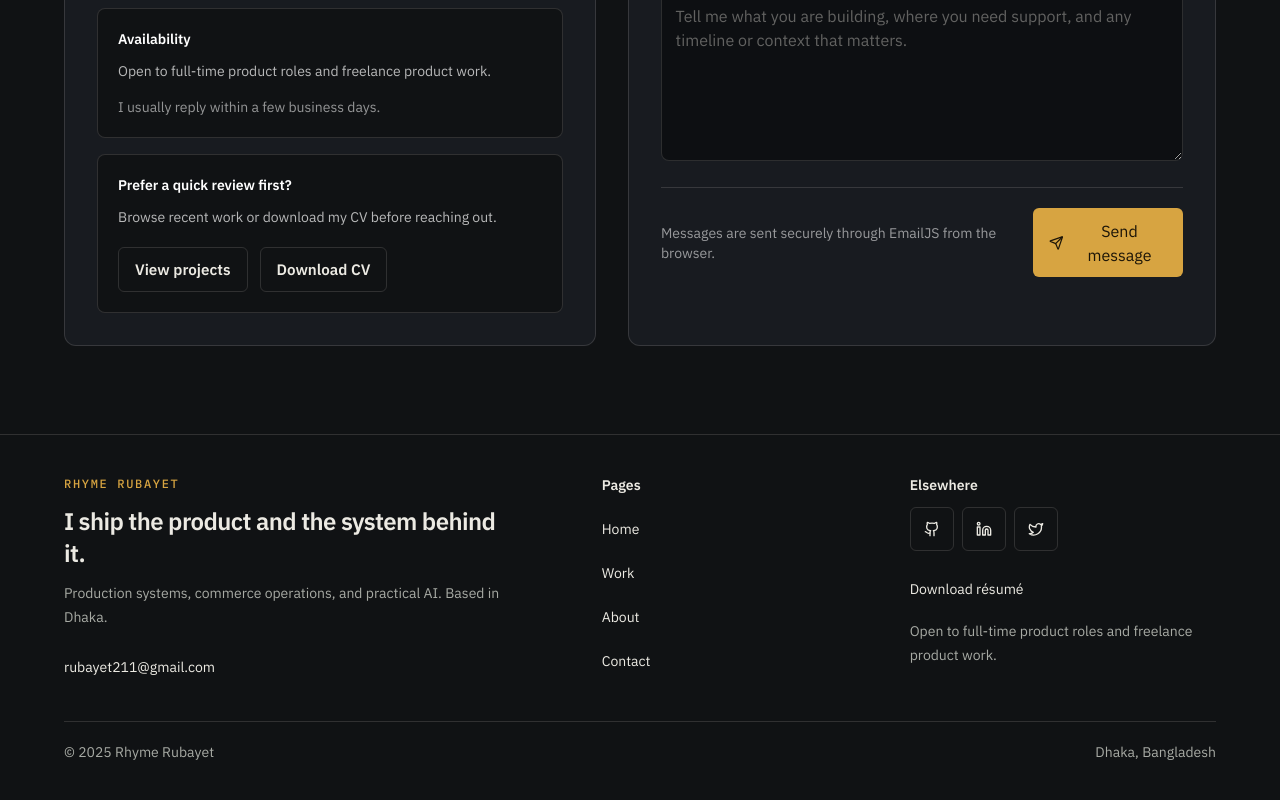
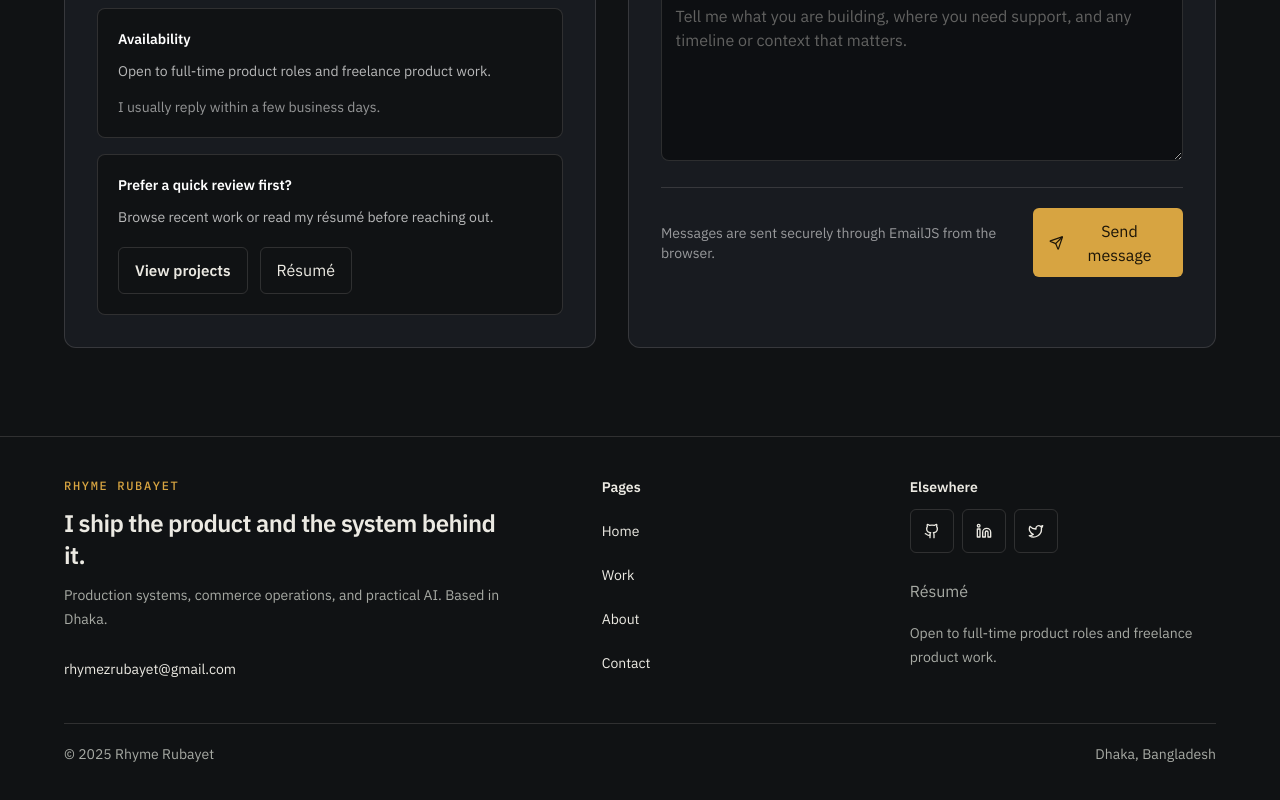
Before and after one commit to rubayet211/portfolio, a Next.js app: page /contact in a window 1280 px wide. Shown: the part 568-1368 px from the top of the page. Built offline with nearby package versions, Linux system fonts and the light colour scheme; no server answers.

Commit message:
Open the latest résumé in a preview and update the contact email.
Serve Rhyme_Rubayet_CV_Latest.pdf from the résumé controls, and use rhymezrubayet@gmail.com everywhere the site shows an address.

```diff
--- a/src/app/about/page.jsx
+++ b/src/app/about/page.jsx
@@ -1,5 +1,6 @@
 import Image from "next/image";
 import ExperienceList from "@/components/ExperienceList";
+import ResumeLink from "@/components/ResumeLink";
 import { siteContent } from "@/content/site";
 import { buildPageMetadata } from "@/lib/metadata";
 
@@ -33,9 +34,7 @@ export default function AboutPage() {
                 </li>
               ))}
             </ul>
-            <a href={siteContent.person.resumePath} download className="secondary-button mt-8">
-              Download résumé
-            </a>
+            <ResumeLink className="secondary-button mt-8">Résumé</ResumeLink>
           </div>
 
           <figure className="lg:pt-14">
--- a/src/app/page.js
+++ b/src/app/page.js
@@ -2,6 +2,7 @@ import Link from "next/link";
 import FeaturedProject from "@/components/FeaturedProject";
 import ExperienceList from "@/components/ExperienceList";
 import SectionHeading from "@/components/SectionHeading";
+import ResumeLink from "@/components/ResumeLink";
 import { siteContent } from "@/content/site";
 
 const rangeLabels = [
@@ -33,9 +34,7 @@ export default function HomePage() {
               <Link href={siteContent.hero.secondaryCta.href} className="secondary-button">
                 {siteContent.hero.secondaryCta.label}
               </Link>
-              <a href={siteContent.person.resumePath} download className="secondary-button">
-                Download résumé
-              </a>
+              <ResumeLink className="secondary-button">Résumé</ResumeLink>
             </div>
             <div className="mt-6 flex flex-wrap gap-x-5 gap-y-2 text-sm">
               {siteContent.socialLinks.map((link) => (
--- a/src/components/ContactForm.jsx
+++ b/src/components/ContactForm.jsx
@@ -9,6 +9,7 @@ import {
   getContactSubmissionState,
   validateContactForm,
 } from "@/lib/contactForm";
+import ResumeLink from "@/components/ResumeLink";
 import { siteContent } from "@/content/site";
 
 const fieldNames = ["from_name", "from_email", "subject", "message"];
@@ -214,15 +215,13 @@ export default function ContactForm() {
           <div className="rounded-lg border border-line bg-background p-5">
             <p className="text-sm font-semibold text-white">Prefer a quick review first?</p>
             <p className="mt-2 text-sm leading-7 text-white/70">
-              Browse recent work or download my CV before reaching out.
+              Browse recent work or read my résumé before reaching out.
             </p>
             <div className="mt-4 flex flex-wrap gap-3">
               <Link href="/projects" className="secondary-button">
                 View projects
               </Link>
-              <a href={siteContent.person.resumePath} download className="secondary-button">
-                Download CV
-              </a>
+              <ResumeLink className="secondary-button">Résumé</ResumeLink>
             </div>
           </div>
         </div>
--- a/src/components/Footer.jsx
+++ b/src/components/Footer.jsx
@@ -1,6 +1,7 @@
 import Link from "next/link";
 import { Github, Linkedin, Twitter } from "lucide-react";
 import { navigationItems, siteContent } from "@/content/site";
+import ResumeLink from "@/components/ResumeLink";
 
 const socialIcons = {
   GitHub: Github,
@@ -60,9 +61,9 @@ export default function Footer() {
                 );
               })}
             </div>
-            <a href={siteContent.person.resumePath} download className="mt-4 inline-flex min-h-11 items-center text-sm text-muted hover:text-foreground">
-              Download résumé
-            </a>
+            <ResumeLink className="mt-4 inline-flex min-h-11 items-center border-0 bg-transparent text-left text-sm text-muted hover:text-foreground">
+              Résumé
+            </ResumeLink>
             <p className="mt-2 text-sm leading-6 text-muted">{siteContent.person.availability}</p>
           </div>
         </div>
--- a/src/components/Header.jsx
+++ b/src/components/Header.jsx
@@ -6,6 +6,7 @@ import Image from "next/image";
 import { Menu, X } from "lucide-react";
 import { usePathname } from "next/navigation";
 import { navigationItems, siteContent } from "@/content/site";
+import ResumeLink from "@/components/ResumeLink";
 
 const primaryNavigation = navigationItems.filter((item) => item.href !== "/contact");
 
@@ -92,9 +93,7 @@ export default function Header() {
           </nav>
 
           <div className="hidden items-center gap-3 lg:flex">
-            <a href={siteContent.person.resumePath} download className="secondary-button">
-              Résumé
-            </a>
+            <ResumeLink className="secondary-button">Résumé</ResumeLink>
             <Link href="/contact" className="primary-button">
               Contact
             </Link>
@@ -130,9 +129,9 @@ export default function Header() {
                 </Link>
               );
             })}
-            <a href={siteContent.person.resumePath} download className="px-1 py-4 text-base text-foreground">
-              Download résumé
-            </a>
+            <ResumeLink className="border-0 bg-transparent px-1 py-4 text-left text-base text-foreground">
+              Résumé
+            </ResumeLink>
           </nav>
         </div>
       ) : null}
--- /dev/null
+++ b/src/components/ResumeLink.jsx
@@ -0,0 +1,101 @@
+"use client";
+
+import { useCallback, useEffect, useId, useRef, useState } from "react";
+import { createPortal } from "react-dom";
+import { siteContent } from "@/content/site";
+
+export default function ResumeLink({ className, children }) {
+  const [open, setOpen] = useState(false);
+  const close = useCallback(() => setOpen(false), []);
+
+  return (
+    <>
+      <button type="button" className={className} onClick={() => setOpen(true)}>
+        {children}
+      </button>
+      {open ? createPortal(<ResumeDialog onClose={close} />, document.body) : null}
+    </>
+  );
+}
+
+function ResumeDialog({ onClose }) {
+  const titleId = useId();
+  const dialogRef = useRef(null);
+  const closeRef = useRef(null);
+  const { name, resumePath, resumeDownloadName } = siteContent.person;
+
+  useEffect(() => {
+    const previouslyFocused = document.activeElement;
+    const previousOverflow = document.body.style.overflow;
+    document.body.style.overflow = "hidden";
+    closeRef.current?.focus();
+
+    const onKeyDown = (event) => {
+      if (event.key === "Escape") {
+        onClose();
+        return;
+      }
+
+      if (event.key !== "Tab" || !dialogRef.current) {
+        return;
+      }
+
+      const focusable = [...dialogRef.current.querySelectorAll("a, button")];
+      const first = focusable[0];
+      const last = focusable[focusable.length - 1];
+
+      if (!first || !last) {
+        return;
+      }
+
+      if (event.shiftKey && document.activeElement === first) {
+        event.preventDefault();
+        last.focus();
+      } else if (!event.shiftKey && document.activeElement === last) {
+        event.preventDefault();
+        first.focus();
+      }
+    };
+
+    document.addEventListener("keydown", onKeyDown);
+
+    return () => {
+      document.removeEventListener("keydown", onKeyDown);
+      document.body.style.overflow = previousOverflow;
+      if (previouslyFocused instanceof HTMLElement) {
+        previouslyFocused.focus();
+      }
+    };
+  }, [onClose]);
+
+  return (
+    <div
+      className="fixed inset-0 z-[80] flex items-end justify-center bg-black/75 p-3 sm:items-center sm:p-6"
+      onMouseDown={onClose}
+    >
+      <div
+        ref={dialogRef}
+        role="dialog"
+        aria-modal="true"
+        aria-labelledby={titleId}
+        className="flex h-[min(92vh,52rem)] w-full max-w-4xl flex-col border border-line bg-background"
+        onMouseDown={(event) => event.stopPropagation()}
+      >
+        <div className="flex flex-wrap items-center justify-between gap-3 border-b border-line px-4 py-3">
+          <h2 id={titleId} className="text-base font-semibold text-foreground">
+            Résumé
+          </h2>
+          <div className="flex items-center gap-2">
+            <a href={resumePath} download={resumeDownloadName} className="secondary-button">
+              Download
+            </a>
+            <button ref={closeRef} type="button" className="secondary-button" onClick={onClose}>
+              Close
+            </button>
+          </div>
+        </div>
+        <iframe title={`${name} résumé`} src={resumePath} className="min-h-0 w-full flex-1 bg-white" />
+      </div>
+    </div>
+  );
+}
--- a/src/content/site.js
+++ b/src/content/site.js
@@ -25,12 +25,13 @@ export const siteContent = {
     name: "Rhyme Rubayet",
     role: "Full-stack product engineer",
     tagline: "I ship the product and the system behind it.",
-    email: "rubayet211@gmail.com",
+    email: "rhymezrubayet@gmail.com",
     location: "Dhaka, Bangladesh",
     currentCompany: "ComboKid",
     education: "BSc in Computer Science and Engineering, AIUB",
     experience: "March 2024 – Present",
     resumePath: "/cv.pdf",
+    resumeDownloadName: "Rhyme_Rubayet_CV_Latest.pdf",
     availability: "Open to full-time product roles and freelance product work.",
   },
   hero: {
```
Also changed, not shown: 1 other file (tests, documents, lock files or other folders).
